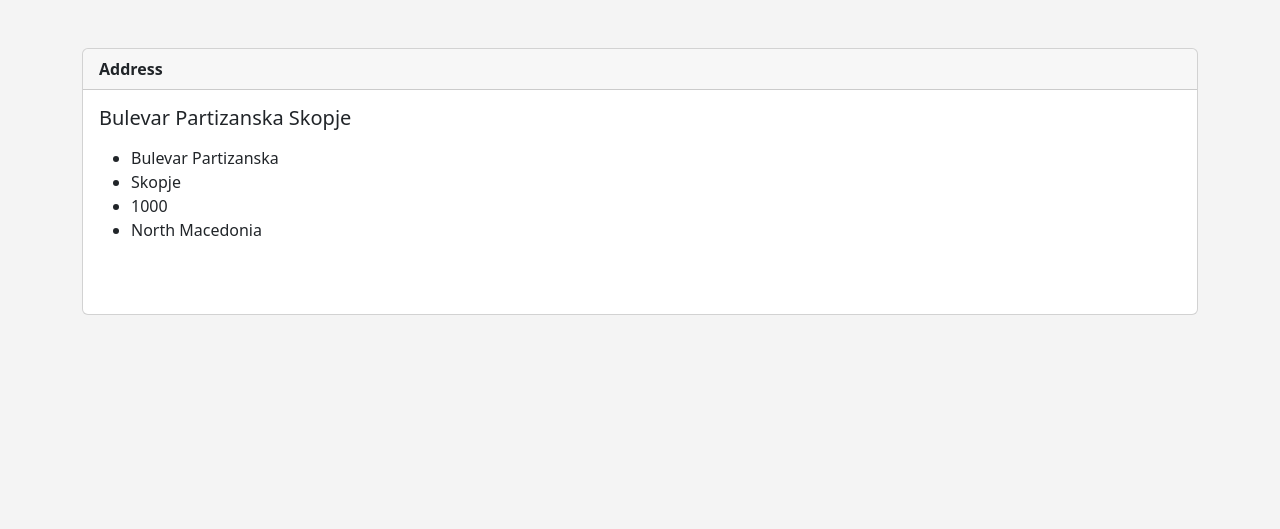
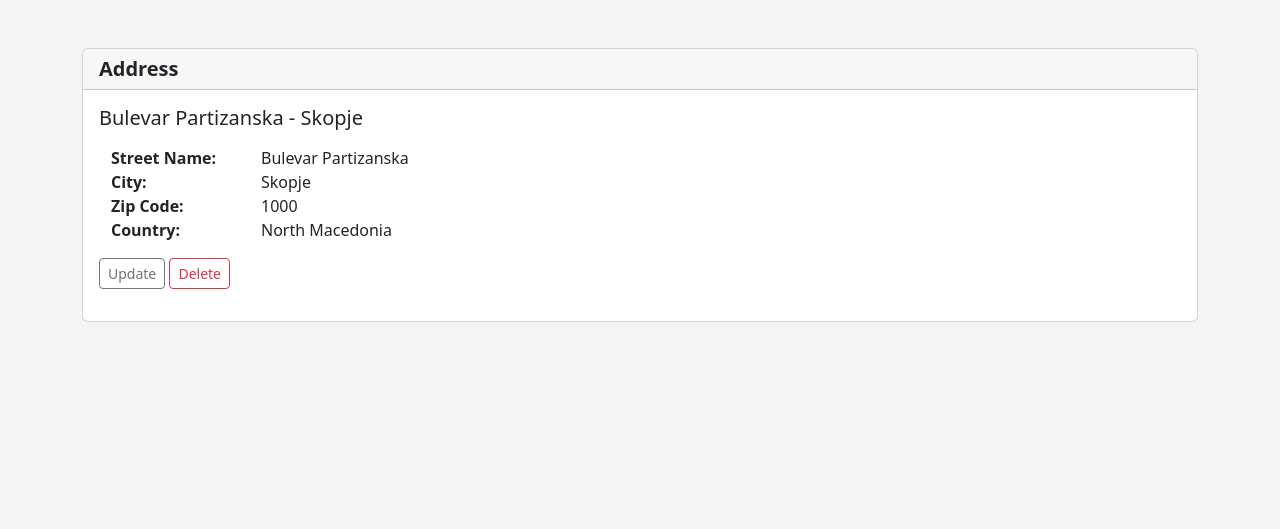
Before and after one commit to da4o88/address_book, a Django app: page /show_address/1 in a window 1280 px wide. Shown: the part 56-585 px from the top of the page. Run offline with Django 4.2, Linux system fonts and the light colour scheme; data comes from the database, SQL or seed files in the repository; both versions use the stored data as it was after the commit.

Commit message:
Add some style on show address and Update Button functionality

```diff
--- a/address_book/addresses/static/addresses/main.css
+++ b/address_book/addresses/static/addresses/main.css
@@ -24,3 +24,10 @@ body {
   margin-right: auto;
   text-align: center;
 }
+
+.label {
+    display: inline-block;
+    width: 150px;
+    text-align: left;
+
+}
--- a/address_book/addresses/templates/addresses/list_address.html
+++ b/address_book/addresses/templates/addresses/list_address.html
@@ -32,4 +32,5 @@
             {% endfor %}
             </table>
         </div>
+
 {% endblock %}
--- a/address_book/addresses/templates/addresses/show_address.html
+++ b/address_book/addresses/templates/addresses/show_address.html
@@ -3,18 +3,24 @@
 {% block content %}
     <br/>
     <div class="card">
-          <div class="card-header">
-              <strong>Address</strong>
+      <h5 class="card-header"><strong>Address</strong></h5>
+      <div class="card-body">
+        <h5 class="card-title">{{ address.street_name }} - {{ address.city }}</h5>
+        <p class="card-text">
+            <div class="container text-left">
+              <div class="row">
+
+                  <ul style="list-style: none;">
+                    <li><label class="label"><strong>Street Name:</strong></label>{{ address.street_name }}</li>
+                    <li><label class="label"><strong>City:</strong></label>{{ address.city }}</li>
+                    <li><label class="label"><strong>Zip Code:</strong></label>{{ address.zip_code }}</li>
+                    <li><label class="label"><strong>Country:</strong></label>{{ address.country }}</li>
+                </ul>
+
               </div>
-          <div class="card-body">
-            <h5 class="card-title">{{ address }}</h5>
-            <p class="card-text">
-              <ul>
-                <li>{{ address.street_name }}</li>
-                <li>{{ address.city }}</li>
-                <li>{{ address.zip_code }}</li>
-                <li>{{ address.country }}</li>
-              </ul>
+            </div>
+            <a href="{% url 'update_address' address.id %}" class="btn btn-outline-secondary btn-sm">Update</a>
+            <a href="#" class="btn btn-outline-danger btn-sm">Delete</a>
             <br/>
         </p>
       </div>
```
Also changed, not shown: address_book/db.sqlite3. Lines whose indentation alone changed are shown as unchanged.
